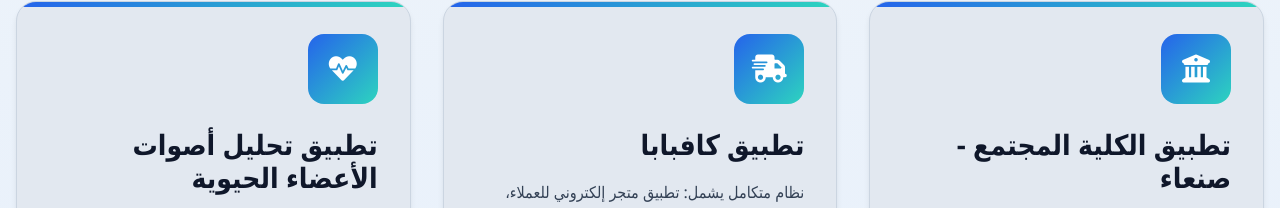
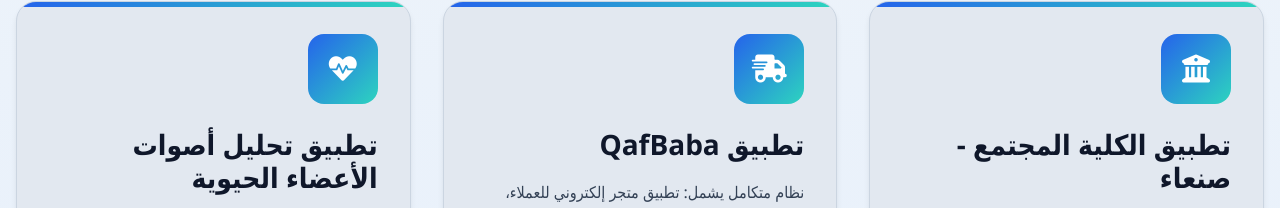
Before and after one commit to abdalwely/abdalwelycv, a website built with Vite: page index.html in a window 1280 px wide. Shown: the part 4307-4515 px from the top of the page. Built offline with nearby package versions, Linux system fonts and the light colour scheme.

Commit message:
اضافه باقي المشاريع2

```diff
--- a/index.html
+++ b/index.html
@@ -250,7 +250,7 @@
                     <div class="project-card">
                         <div class="project-icon"><i class="fas fa-shipping-fast"></i></div>
                         <div class="project-content">
-                            <h3>تطبيق كافبابا</h3>
+                            <h3>تطبيق QafBaba</h3>
                             <p>نظام متكامل يشمل: تطبيق متجر إلكتروني للعملاء، تطبيق للتجار لإدارة المنتجات والطلبات، وتطبيق توصيل للسائقين.</p>
                             <div class="project-tags">
                                 <span class="tag">Multi-Platform</span>
```
